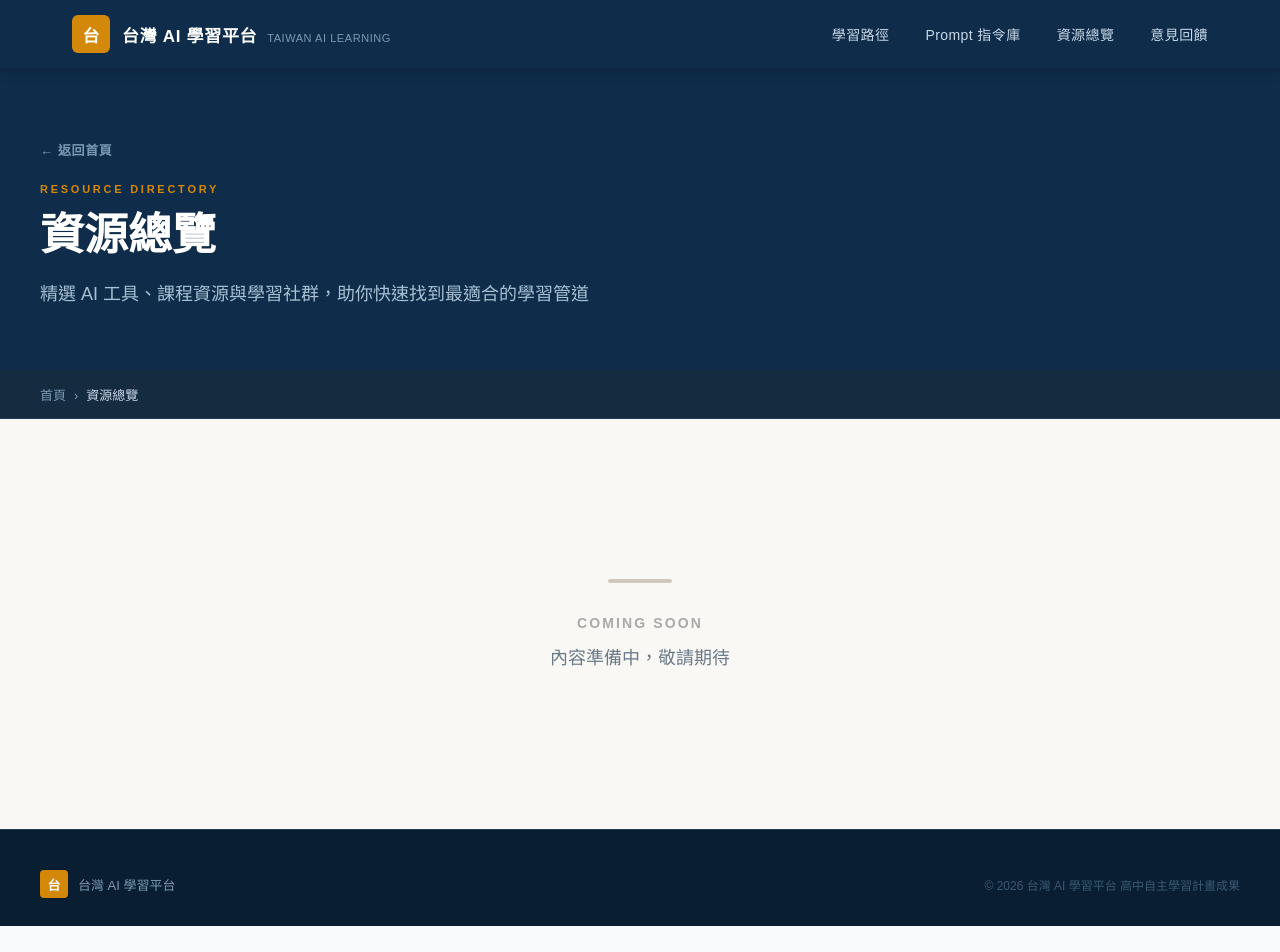
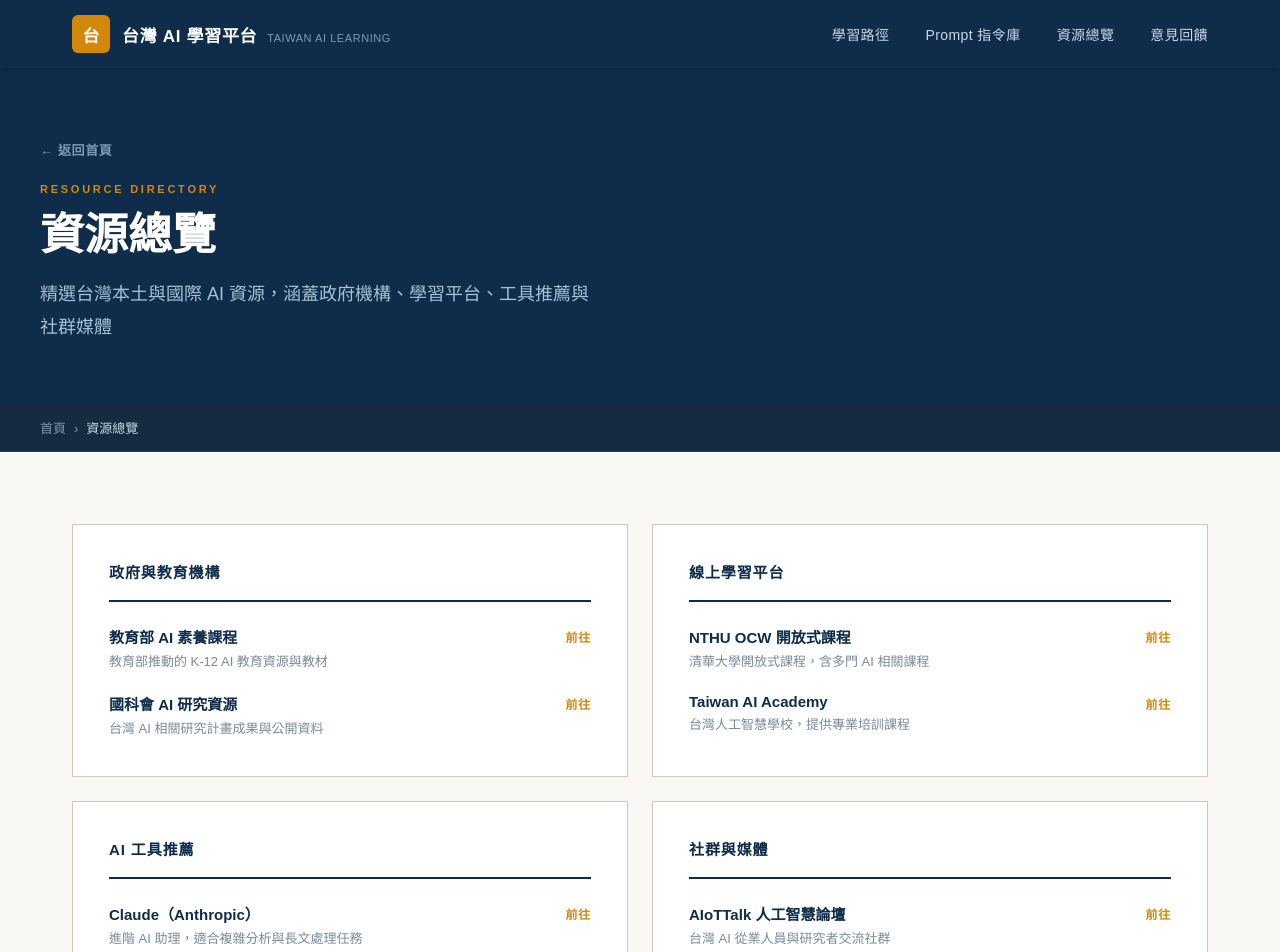
Before and after one commit to haoxi1008/ai-learning-hub, a Next.js app: page /resources in a window 1280 px wide. Shown: the top 952 px of the page. Before the commit the page ends 926 px from the top, so only its background shows below. Built offline with nearby package versions, Linux system fonts and the light colour scheme.

Commit message:
Add categorized resource list to ResourcesPage
Added a list of resources categorized by type, including government and educational institutions, online learning platforms, AI tool recommendations, and community resources. Updated navigation links to reflect new resource paths.

```diff
--- a/app/resources/page.js
+++ b/app/resources/page.js
@@ -1,6 +1,37 @@
 'use client'
 
 export default function ResourcesPage() {
+  const resources = [
+    {
+      category: '政府與教育機構',
+      items: [
+        { name: '教育部 AI 素養課程', desc: '教育部推動的 K-12 AI 教育資源與教材', url: '#' },
+        { name: '國科會 AI 研究資源', desc: '台灣 AI 相關研究計畫成果與公開資料', url: '#' },
+      ],
+    },
+    {
+      category: '線上學習平台',
+      items: [
+        { name: 'NTHU OCW 開放式課程', desc: '清華大學開放式課程，含多門 AI 相關課程', url: 'https://ocw.nthu.edu.tw' },
+        { name: 'Taiwan AI Academy', desc: '台灣人工智慧學校，提供專業培訓課程', url: 'https://www.aiacademy.tw' },
+      ],
+    },
+    {
+      category: 'AI 工具推薦',
+      items: [
+        { name: 'Claude（Anthropic）', desc: '進階 AI 助理，適合複雜分析與長文處理任務', url: 'https://claude.ai' },
+        { name: 'ChatGPT（OpenAI）', desc: '最廣泛使用的 AI 對話工具，適合日常輔助', url: 'https://chat.openai.com' },
+      ],
+    },
+    {
+      category: '社群與媒體',
+      items: [
+        { name: 'AIoTTalk 人工智慧論壇', desc: '台灣 AI 從業人員與研究者交流社群', url: '#' },
+        { name: 'Meet 創業之島', desc: '台灣科技與 AI 新創媒體，提供最新產業動態', url: 'https://meet.bnext.com.tw' },
+      ],
+    },
+  ]
+
   return (
     <div style={{ fontFamily: "'Noto Sans TC', 'PingFang TC', sans-serif", backgroundColor: '#faf8f5', minHeight: '100vh' }}>
       {/* Navigation */}
@@ -18,8 +49,8 @@ export default function ResourcesPage() {
           <div style={{ display: 'flex', gap: '36px', alignItems: 'center' }}>
             {[
               { label: '學習路徑', href: '/#paths' },
-              { label: 'Prompt 指令庫', href: '/#prompts' },
-              { label: '資源總覽', href: '/#resources' },
+              { label: 'Prompt 指令庫', href: '/prompts' },
+              { label: '資源總覽', href: '/resources' },
               { label: '意見回饋', href: '/#feedback' },
             ].map(item => (
               <a key={item.label} href={item.href} style={{ color: '#c8d8e8', fontSize: '14px', textDecoration: 'none', fontWeight: '500', letterSpacing: '0.03em' }}
@@ -34,13 +65,11 @@ export default function ResourcesPage() {
       {/* Page Header */}
       <section style={{ backgroundColor: '#0f2d4a', padding: '72px 32px 60px' }}>
         <div style={{ maxWidth: '1200px', margin: '0 auto' }}>
-          <a href="/" style={{ color: '#7a9ab4', fontSize: '13px', textDecoration: 'none', letterSpacing: '0.05em', fontWeight: '600' }}>
-            ← 返回首頁
-          </a>
+          <a href="/" style={{ color: '#7a9ab4', fontSize: '13px', textDecoration: 'none', letterSpacing: '0.05em', fontWeight: '600' }}>← 返回首頁</a>
           <div style={{ marginTop: '24px' }}>
             <p style={{ fontSize: '11px', fontWeight: '800', letterSpacing: '0.25em', color: '#d4880a', marginBottom: '14px' }}>RESOURCE DIRECTORY</p>
             <h1 style={{ fontSize: '44px', fontWeight: '900', color: '#ffffff', marginBottom: '16px', lineHeight: '1.2' }}>資源總覽</h1>
-            <p style={{ fontSize: '18px', color: '#a8c0d4', lineHeight: '1.85', maxWidth: '560px' }}>精選 AI 工具、課程資源與學習社群，助你快速找到最適合的學習管道</p>
+            <p style={{ fontSize: '18px', color: '#a8c0d4', lineHeight: '1.85', maxWidth: '560px' }}>精選台灣本土與國際 AI 資源，涵蓋政府機構、學習平台、工具推薦與社群媒體</p>
           </div>
         </div>
       </section>
@@ -56,17 +85,32 @@ export default function ResourcesPage() {
         </div>
       </div>
 
-      {/* Main Content — 待填入 */}
-      <main style={{ maxWidth: '1200px', margin: '0 auto', padding: '80px 32px' }}>
-        <div style={{ textAlign: 'center', padding: '80px 0' }}>
-          <div style={{ width: '64px', height: '4px', backgroundColor: '#d0c8bc', margin: '0 auto 32px', borderRadius: '2px' }}></div>
-          <p style={{ fontSize: '14px', color: '#aaa', letterSpacing: '0.15em', fontWeight: '700' }}>COMING SOON</p>
-          <p style={{ fontSize: '18px', color: '#6a7a8a', marginTop: '12px' }}>內容準備中，敬請期待</p>
+      {/* Resource Grid */}
+      <main style={{ maxWidth: '1200px', margin: '0 auto', padding: '72px 32px' }}>
+        <div style={{ display: 'grid', gridTemplateColumns: 'repeat(2, 1fr)', gap: '24px' }}>
+          {resources.map(group => (
+            <div key={group.category} style={{ backgroundColor: '#ffffff', border: '1px solid #d0c8bc', padding: '36px' }}>
+              <div style={{ paddingBottom: '18px', marginBottom: '24px', borderBottom: '2.5px solid #0f2d4a' }}>
+                <h3 style={{ fontSize: '15px', fontWeight: '800', color: '#0f2d4a', letterSpacing: '0.06em', margin: 0 }}>{group.category}</h3>
+              </div>
+              <div style={{ display: 'flex', flexDirection: 'column', gap: '20px' }}>
+                {group.items.map(item => (
+                  <div key={item.name} style={{ display: 'flex', justifyContent: 'space-between', alignItems: 'flex-start', gap: '16px' }}>
+                    <div style={{ flex: 1 }}>
+                      <p style={{ fontSize: '15px', fontWeight: '700', color: '#0f2d4a', marginBottom: '5px' }}>{item.name}</p>
+                      <p style={{ fontSize: '13px', color: '#7a8a9a', lineHeight: '1.6' }}>{item.desc}</p>
+                    </div>
+                    <a href={item.url} target="_blank" rel="noopener noreferrer" style={{ fontSize: '12px', color: '#d4880a', fontWeight: '800', textDecoration: 'none', whiteSpace: 'nowrap', marginTop: '2px', letterSpacing: '0.06em' }}>前往</a>
+                  </div>
+                ))}
+              </div>
+            </div>
+          ))}
         </div>
       </main>
 
       {/* Footer */}
-      <footer style={{ backgroundColor: '#091e30', padding: '40px 32px 28px', borderTop: '1px solid #1e3d57', marginTop: 'auto' }}>
+      <footer style={{ backgroundColor: '#091e30', padding: '40px 32px 28px', borderTop: '1px solid #1e3d57' }}>
         <div style={{ maxWidth: '1200px', margin: '0 auto', display: 'flex', justifyContent: 'space-between', alignItems: 'center', flexWrap: 'wrap', gap: '12px' }}>
           <div style={{ display: 'flex', alignItems: 'center', gap: '10px' }}>
             <div style={{ width: '28px', height: '28px', backgroundColor: '#d4880a', borderRadius: '4px', display: 'flex', alignItems: 'center', justifyContent: 'center' }}>
```
